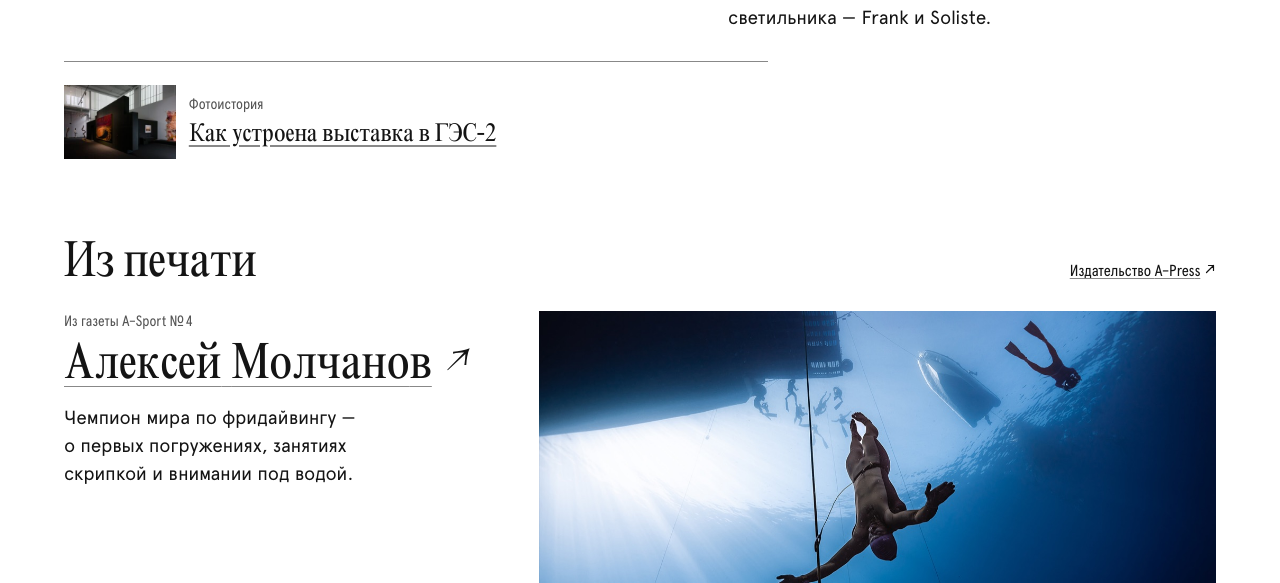
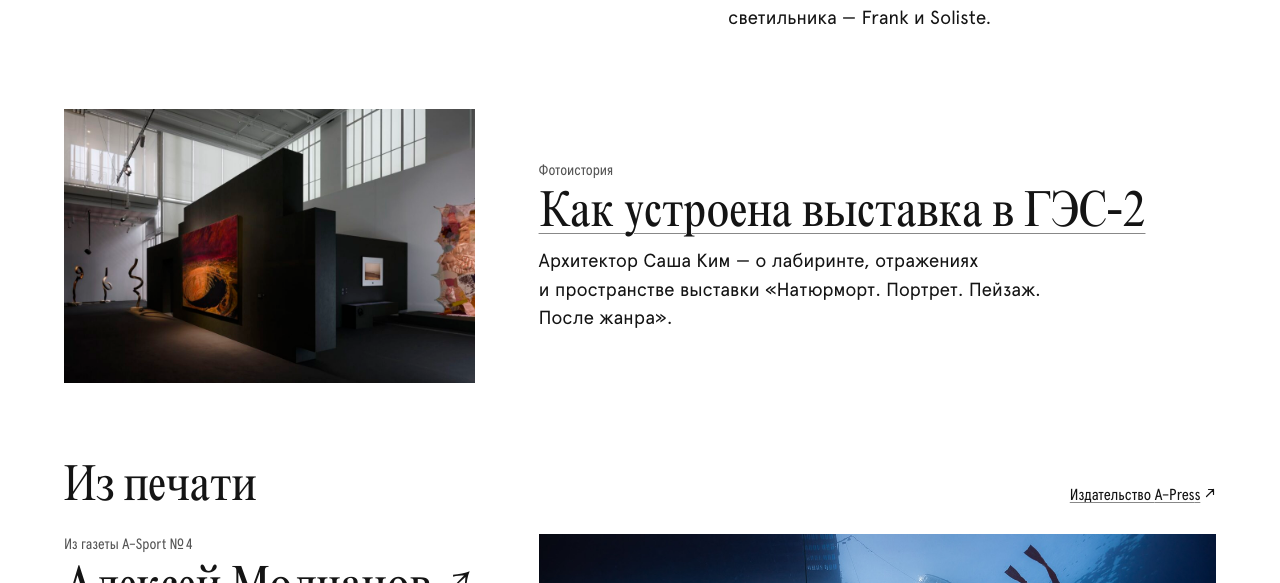
Before and after one commit to anton-gorokhovatsky/a-news, a plain HTML site: page index.html in a window 1280 px wide. Shown: the part 815-1398 px from the top of the page. Drawn offline with Linux system fonts and the light colour scheme.

Commit message:
Доработать анонс фотоистории и доскроллы A–News

```diff
--- a/front-page.js
+++ b/front-page.js
@@ -53,13 +53,14 @@ if (photoFeature) {
   const feature = document.querySelector("#photo-feature");
   const [firstFrame] = photoFeature.photoStory.frames;
   feature.innerHTML = `
-    <a class="photo-teaser" href="${photoStoryUrl(photoFeature).href}">
-      <div class="photo-teaser__image">
-        ${imageMarkup({ ...firstFrame.image, alt: "" }, "min(7rem, 25vw)")}
+    <a class="photo-feature__link" href="${photoStoryUrl(photoFeature).href}" aria-labelledby="photo-feature-title">
+      <div class="image-frame photo-feature__image">
+        ${imageMarkup({ ...firstFrame.image, alt: "" }, "(min-width: 50em) min(32vw, 30rem), 90vw")}
       </div>
       <div>
         <p class="story-meta">Фотоистория</p>
-        <h3>${html(photoFeature.displayTitle)}</h3>
+        <h2 id="photo-feature-title">${html(photoFeature.displayTitle)}</h2>
+        <p class="photo-feature__lead">${html(photoFeature.lead)}</p>
       </div>
     </a>`;
   feature.hidden = false;
--- a/index.html
+++ b/index.html
@@ -47,7 +47,7 @@
         <ul class="latest-list" id="latest-list" role="list"></ul>
       </section>
     </div>
-    <aside class="latest-photo" id="photo-feature" hidden></aside>
+    <section class="news-chapter photo-feature" id="photo-feature" aria-labelledby="photo-feature-title" hidden></section>
 
     <section class="news-chapter" id="in-print" aria-labelledby="print-title">
       <header class="section-head">
--- a/news.css
+++ b/news.css
@@ -8,7 +8,7 @@
   --news-section-title: clamp(2.0625rem, 1.5rem + 2.12vw, 3.75rem);
   --news-feature-title: clamp(2.35rem, 1.4rem + 2.6vw, 3.75rem);
   --news-serif-top-gap: .17;
-  scroll-padding-block-start: 4.8rem;
+  scroll-padding-block-start: calc(var(--news-header-height, 4.8rem) + .5em);
 }
 
 *, *::before, *::after { box-sizing: border-box; }
@@ -151,6 +151,7 @@ button, input { font: inherit; color: inherit; }
 .cover-link h2,
 .section-head h2,
 .latest-list h3,
+.photo-feature h2,
 .print-story h3 {
   font-family: var(--display);
   font-weight: 400;
@@ -174,8 +175,8 @@ button, input { font: inherit; color: inherit; }
   text-underline-offset: .13em;
 }
 
-.cover-lead, .print-lead { max-inline-size: 45ch; }
-.cover-lead { margin-block-start: .34rem; }
+.cover-lead, .photo-feature__lead, .print-lead { max-inline-size: 45ch; }
+.cover-lead, .photo-feature__lead { margin-block-start: .34rem; }
 .print-lead { margin-block-start: .6rem; }
 
 .section-head {
@@ -395,29 +396,23 @@ button, input { font: inherit; color: inherit; }
   text-decoration: none;
 }
 
-.latest-photo {
-  max-inline-size: 44rem;
-  margin-block-start: var(--news-story-gap);
-  padding-block-start: clamp(.875rem, 1.8vw, 1.5rem);
-  border-block-start: 1px solid var(--ah-rule);
-}
-
-.photo-teaser {
+.photo-feature__link {
   display: grid;
-  grid-template-columns: minmax(0, min(7rem, 25vw)) minmax(0, 1fr);
-  gap: .8rem;
+  grid-template-columns: minmax(0, 1fr);
+  gap: 1rem;
   align-items: center;
   text-decoration: none;
 }
 
-.photo-teaser__image img { inline-size: 100%; block-size: auto; }
+.photo-feature__image { aspect-ratio: 1.5; }
 
-.photo-teaser h3 {
-  font: 400 var(--type-card)/1.14 var(--display);
+.photo-feature h2 {
+  font-size: var(--news-section-title);
+  line-height: 1.1;
   text-decoration: underline;
   text-decoration-color: var(--ah-rule);
-  text-underline-offset: .15em;
-  text-wrap: pretty;
+  text-decoration-thickness: 1px;
+  text-underline-offset: .13em;
 }
 
 .archive-format-link {
@@ -519,6 +514,7 @@ button, input { font: inherit; color: inherit; }
 @media (min-width: 50em) {
   .header-inner { min-block-size: 4.8rem; }
 
+  .photo-feature__link,
   .print-story,
   .archive__layout {
     grid-template-columns: minmax(0, 1fr) minmax(0, 1.65fr);
@@ -576,7 +572,8 @@ button, input { font: inherit; color: inherit; }
 }
 
 @media (hover: hover) and (pointer: fine) {
-  a:hover, a:hover .headline-wrap, .cover-link:hover .story-title, .archive-entry:hover .archive-entry__title {
+  a:hover, a:hover .headline-wrap, .cover-link:hover .story-title, .archive-entry:hover .archive-entry__title,
+  .photo-feature__link:hover h2 {
     text-decoration-color: currentColor;
   }
   .news-nav a:hover { text-decoration: underline; }
--- a/shared.js
+++ b/shared.js
@@ -230,6 +230,29 @@ function imageMarkup(image, sizes, priority = false) {
 const chronologicalStories = [...stories].sort((first, second) => second.date.localeCompare(first.date));
 const printStory = stories.find((story) => story.image?.key === "molchanov");
 
+const newsHeader = document.querySelector(".news-header");
+if (newsHeader) {
+  const measureHeader = () => {
+    document.documentElement.style.setProperty("--news-header-height", newsHeader.offsetHeight + "px");
+  };
+  measureHeader();
+  new ResizeObserver(measureHeader).observe(newsHeader);
+}
+
+const reducedMotion = matchMedia("(prefers-reduced-motion: reduce)");
+document.addEventListener("click", (event) => {
+  const link = event.target.closest("a[href]");
+  if (event.defaultPrevented || event.button !== 0 || event.altKey || event.ctrlKey || event.metaKey || event.shiftKey ||
+      reducedMotion.matches || !link?.hash || link.hasAttribute("download") || link.matches(".skip-link") ||
+      (link.target && link.target !== "_self") || link.origin !== location.origin ||
+      link.pathname !== location.pathname || link.search !== location.search) return;
+
+  // Smooth the clicked anchor while preserving native fragment navigation and history.
+  const style = document.documentElement.style;
+  style.scrollBehavior = "smooth";
+  requestAnimationFrame(() => style.removeProperty("scroll-behavior"));
+});
+
 const externalLinkMark = `<svg class="external-link-mark" viewBox="0 0 12 12" aria-hidden="true" focusable="false">
   <path class="external-link-outline" d="M2.5 9.5 9.5 2.5m-5 0h5v5" fill="none" stroke="currentColor" stroke-width="1.2" stroke-linecap="round" stroke-linejoin="round"/>
   <path class="external-link-serif" d="M2.11 9.95 1.91 9.73 8.03 3.51C6.85 3.53 5.41 3.66 4.05 3.89V3.17C6.16 3.03 8.55 2.65 10.1 1.9C9.34 3.6 8.97 5.92 8.87 8.01H8.16C8.39 6.7 8.51 5.24 8.53 4.04Z" fill="currentColor" display="none"/>
```
Also changed, not shown: 1 other file.
